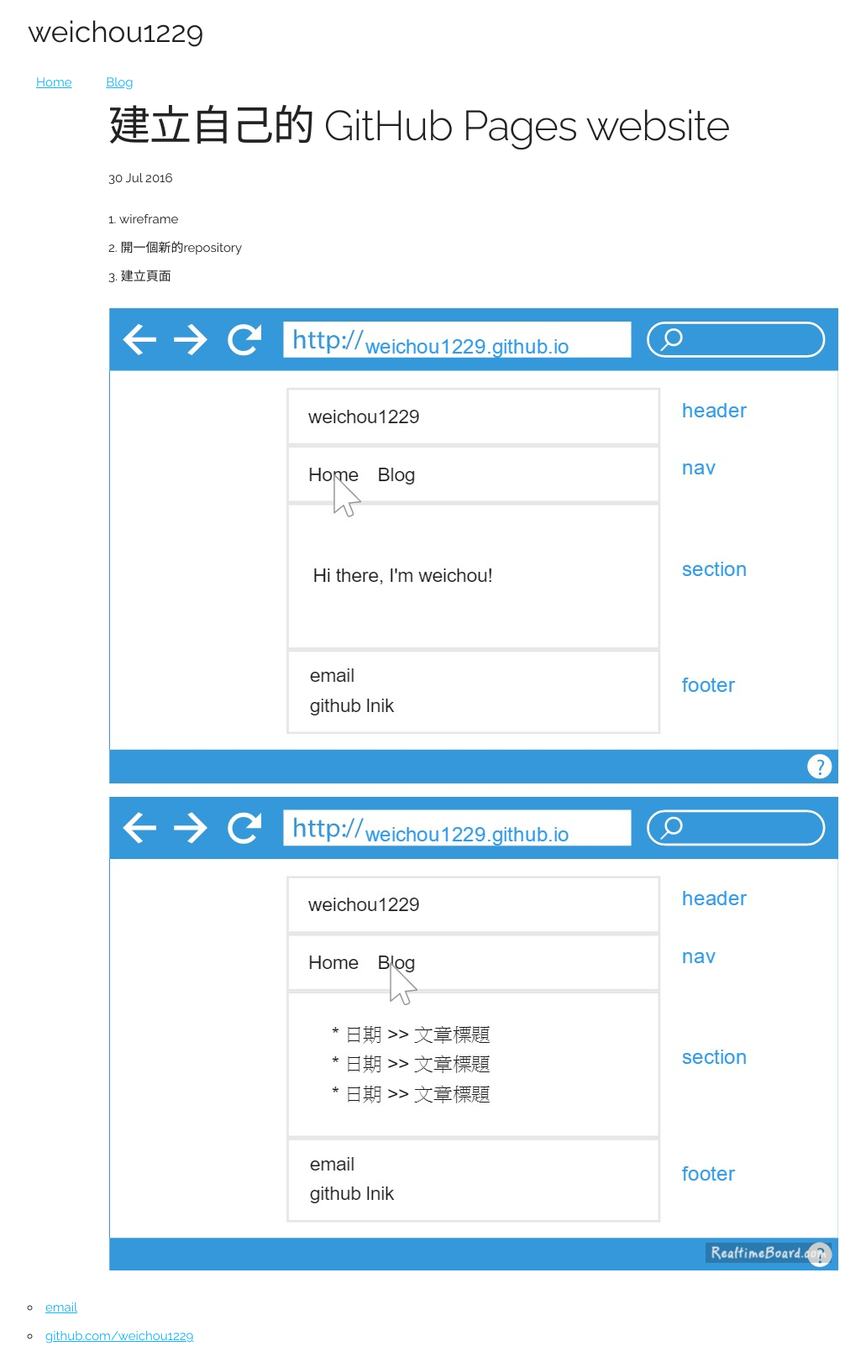
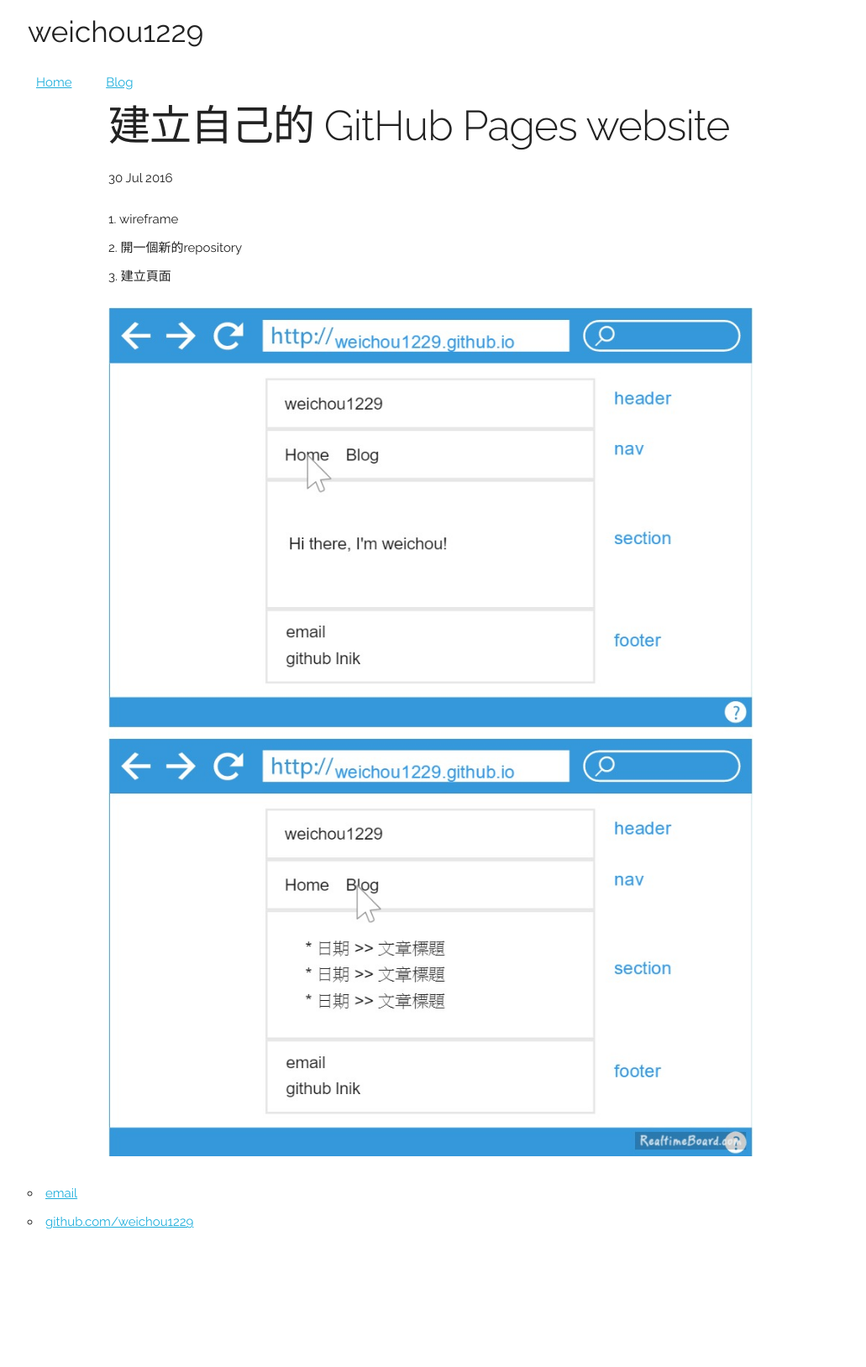
Before and after one commit to weichou1229/weichou.github.io, a Jekyll site: the page built from _posts/blog/2016-07-30-建立自己的-GitHub-Pages-website.md, in a window 1280 px wide. Shown: the whole page at 84% size, without its empty margins (127-1158 px from the left). Built offline with Jekyll 4.4.1, drawn with Linux system fonts in a browser that asks for light colours; comment, search, counter and statistics services are not loaded; after the commit the page ends 1492 px from its top, so only the background shows below that.

Commit message:
modify test

```diff
--- a/_posts/blog/2016-07-30-建立自己的-GitHub-Pages-website.md
+++ b/_posts/blog/2016-07-30-建立自己的-GitHub-Pages-website.md
@@ -7,5 +7,4 @@ date: 2016-07-30
 2. 開一個新的repository
 3. 建立頁面
 
-
-![blog wireframe]({{ site.url }}/assets/images/blog-wireframe.jpg)
+<img src="{{ site.url }}/assets/images/blog-wireframe.jpg" width="100%">
```
